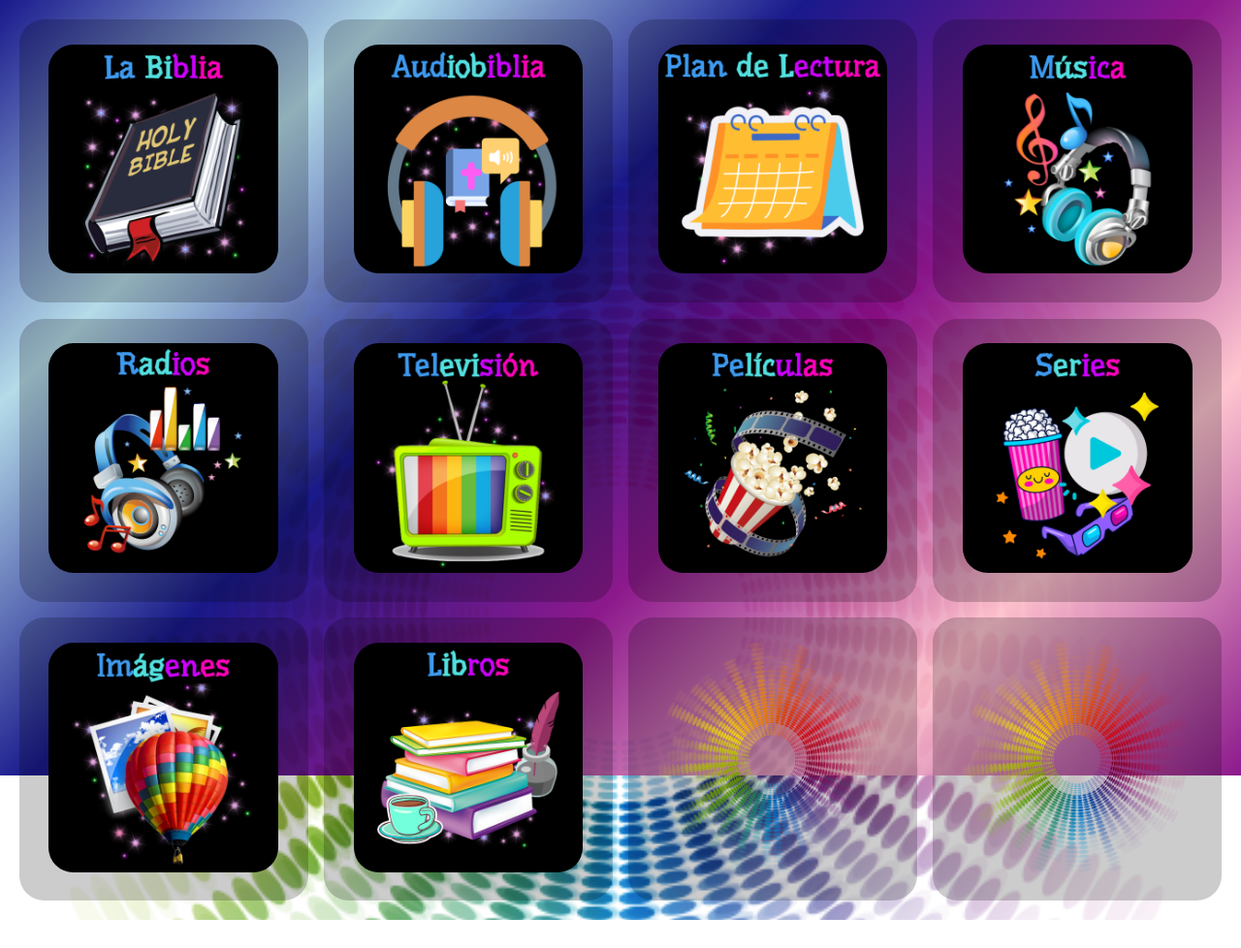
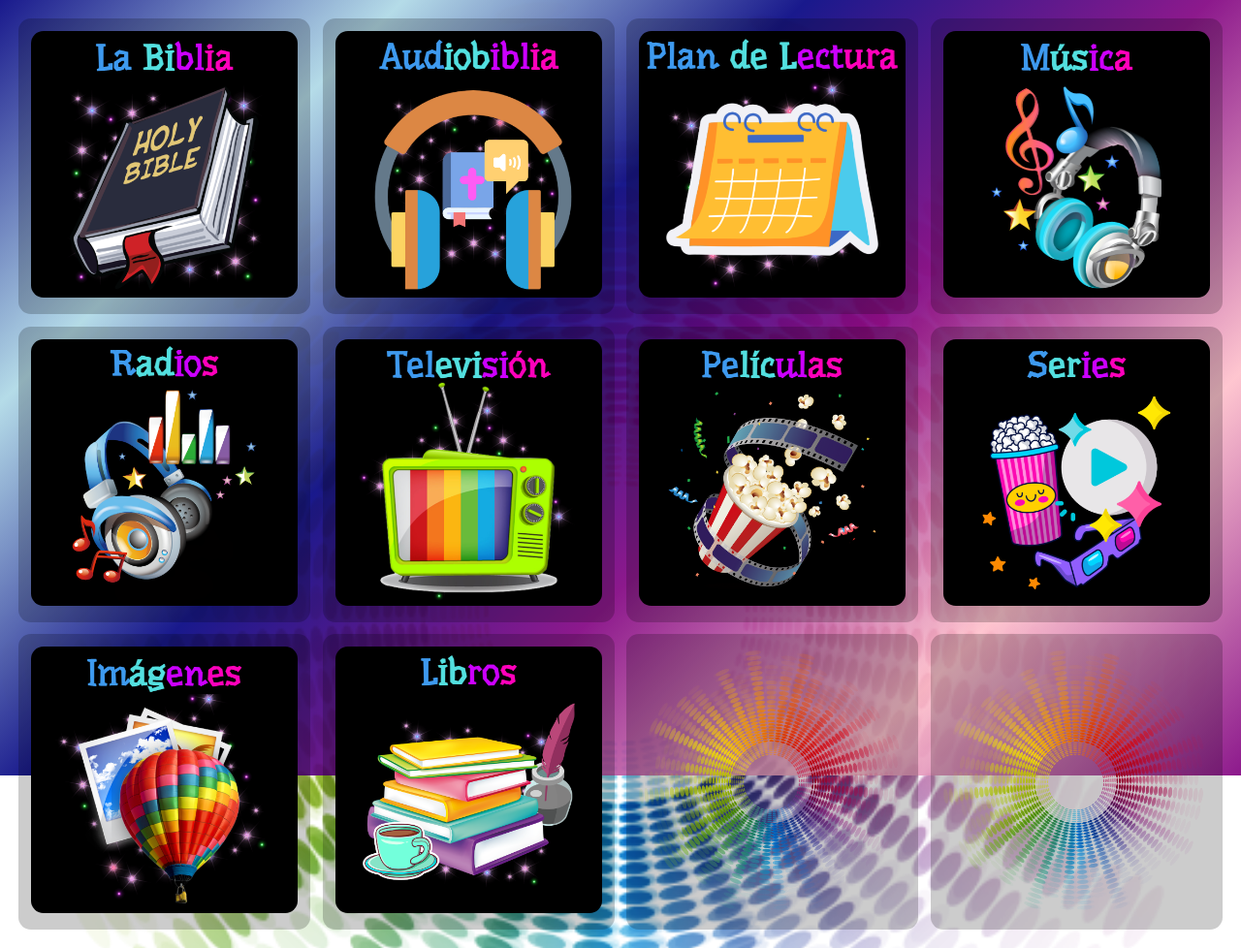
Before and after one commit to Mundo-Cristiano/menu-principal, a plain HTML site: page index.html in a window 1280 px wide. Shown: the whole page at 97% size. Before the commit the page ends 949 px from the top, so only its background shows below. Drawn offline with Linux system fonts and the light colour scheme.

Commit message:
Update index.css

```diff
--- a/index.css
+++ b/index.css
@@ -1,32 +1,26 @@
 * {
     box-sizing: border-box;
-    -webkit-box-sizing: border-box;
     margin: 0;
 }
 
 
 .grid-container {
     display: grid;
-    gap: 3vw;
+    gap: 1.5vw;
     grid-template-columns: repeat(auto-fill, minmax(40vw, 1fr));
     grid-auto-rows: minmax(40vw, auto);
 }
 
 body {
-    background-color: rgb(0, 0, 0);
     font-family: sans-serif;
 	background: url(img/fondo-ul.png);
 	background-size: cover;
 	background-repeat: no-repeat;
 	background-position: center;
 	background-attachment: fixed;
-    -webkit-box-pack: center;
-	    -ms-flex-pack: center;
 	justify-content: center;
-    -webkit-box-align: center;
-	    -ms-flex-align: center;
 	align-items: center;
-    margin: 3vw;
+    margin: 1.5vw;
 }
 
 body::before{
@@ -44,89 +38,54 @@ body::before{
 .grid-items{
     width: 100%;
     height: 100%;
-    -webkit-box-align: center;
-        -ms-flex-align: center;
     align-items: center;
-    -webkit-box-pack: center;
-        -ms-flex-pack: center;
     justify-content: center;
-    display: -webkit-box;
-    display: -ms-flexbox;
     display: flex;
 }
 
 ul {
-    border-radius: 2vw;
-    padding: 2vw;
+    border-radius: 1vw;
+    padding: 1vw;
     background-color: rgba(0, 0, 0, 0.2);
 }
 
 
 .iconos {
-    border-radius: 2vw;
-    width: 39.5vw;
-    height: 39.5vw;
+    border-radius: 1vw;
+    width: 100%;
 }
 
 /*Orientacion Horizontal*/
 
-@media (orientation: landscape) {
+@media screen and (orientation: landscape) {
 
     .grid-container {
-        gap: 1.5vw;
-        grid-template-columns: repeat(auto-fill, minmax(20vw, 1fr));
-        grid-auto-rows: minmax(20vw, auto);
-    }
-
-    .iconos {
-        width: 19.5vw;
-        height: 19.5vw;
-    }
-
-    body {
-        margin: 4vh;
+        gap: 1vw;
+        grid-template-columns: repeat(auto-fill, minmax(22vw, 1fr));
+        grid-auto-rows: minmax(22vw, auto);
     }
 }
-
 
 /*Medias Queries Tablets*/
 
 /*Orientacion Vertical*/
 
-@media only screen and (min-width: 712px) and (orientation: portrait) {
+@media screen and (min-width: 712px) and (max-width: 1024px) and (orientation: portrait) {
 
     .grid-container {
-        gap: 1.5vw;
-        grid-template-columns: repeat(auto-fill, minmax(27vw, 1fr));
-        grid-auto-rows: minmax(27vw, auto);
-    }
-
-    .iconos {
-        width: 26.5vw;
-        height: 26.5vw;
-    }
-
-    body {
-        margin: 1.5vh;
+        gap: 1vw;
+        grid-template-columns: repeat(auto-fill, minmax(26vw, 1fr));
+        grid-auto-rows: minmax(26vw, auto);
     }
 }
 
-/*Orientacion horizontal*/
+/*Orientacion Horizontal*/
 
-@media only screen and (min-width: 1024px) and (orientation: landscape) {
+@media screen and (min-width: 1024px) and (max-width: 1366px) and (orientation: landscape) {
 
     .grid-container {
-        gap: 1.3vw;
+        gap: 1vw;
         grid-template-columns: repeat(auto-fill, minmax(19vw, 1fr));
         grid-auto-rows: minmax(19vw, auto);
     }
-
-    .iconos {
-        width: 18.5vw;
-        height: 18.5vw;
-    }
-
-    body {
-        margin: 2.5vh;
-    }
 }
```
